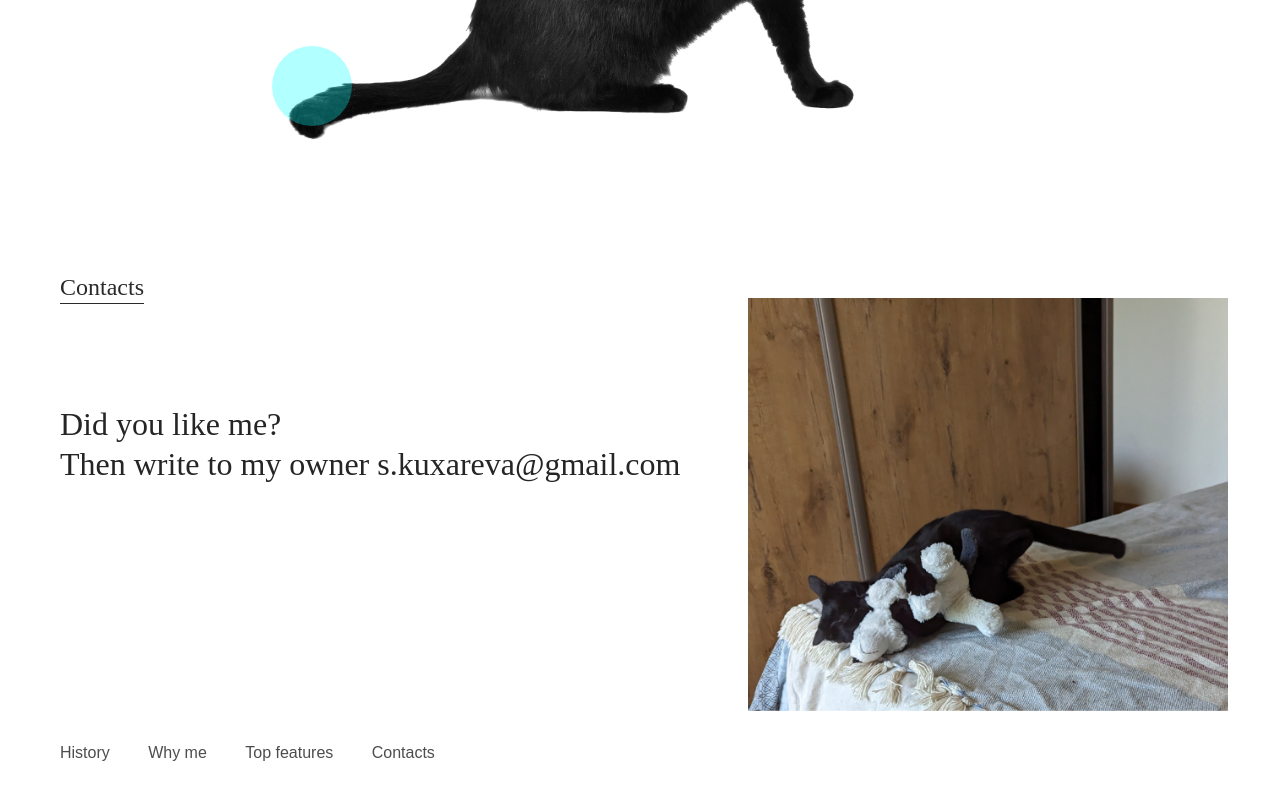
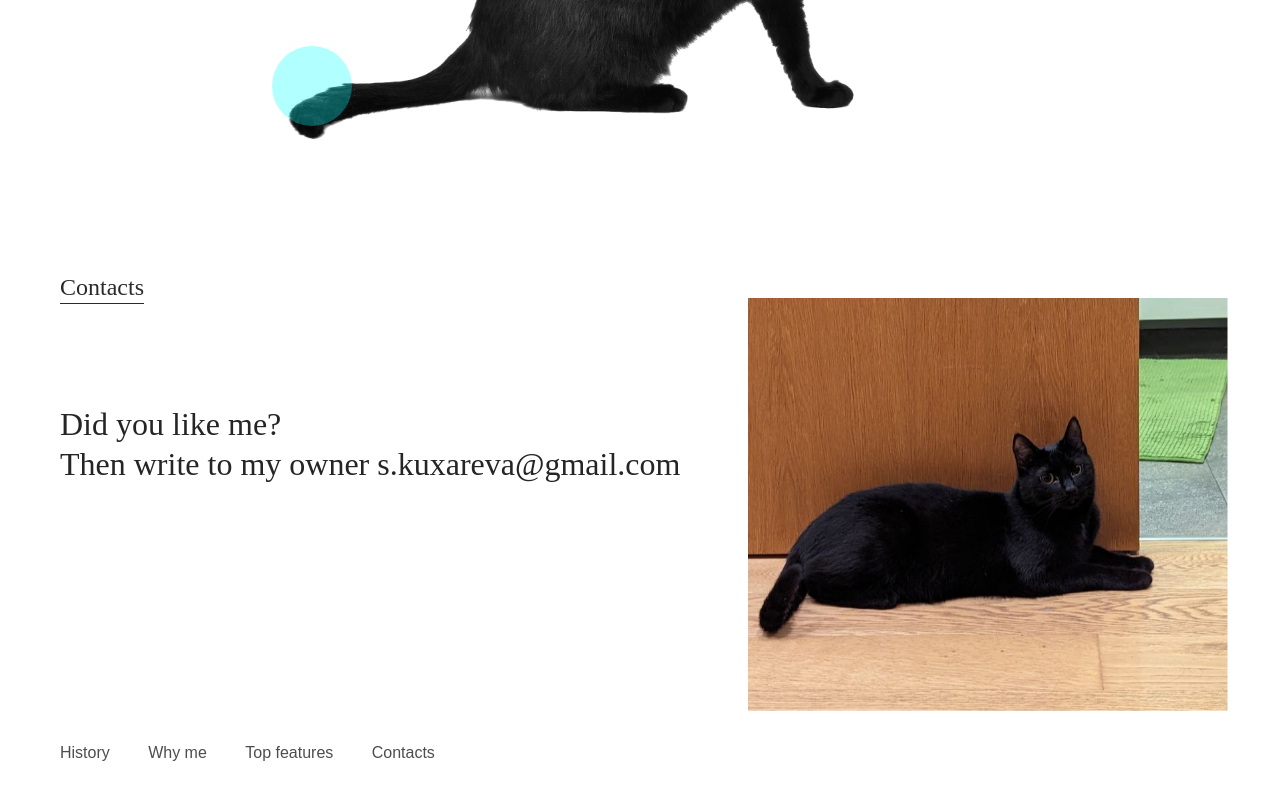
Before and after one commit to sofyakukhareva/nori, a plain HTML site: page index.html in a window 1280 px wide. Shown: the part 6968-7768 px from the top of the page. Drawn offline with nearby package versions, Linux system fonts and the light colour scheme.

Commit message:
upd:photoes

```diff
--- a/styles.css
+++ b/styles.css
@@ -722,10 +722,12 @@ h5{
 }
 
 .contact_img{
-  background-image: url('fight.jpg');
+  background-image: url('me&cat.jpg');
   height: 400px;
   width: 40%;
-  background-size: cover;
+  background-position: 50% 70%;
+background-size: cover;
+  background-repeat: no-repeat;
 }
 
 footer ul{
```
Also changed, not shown: me&cat.jpg (added).
